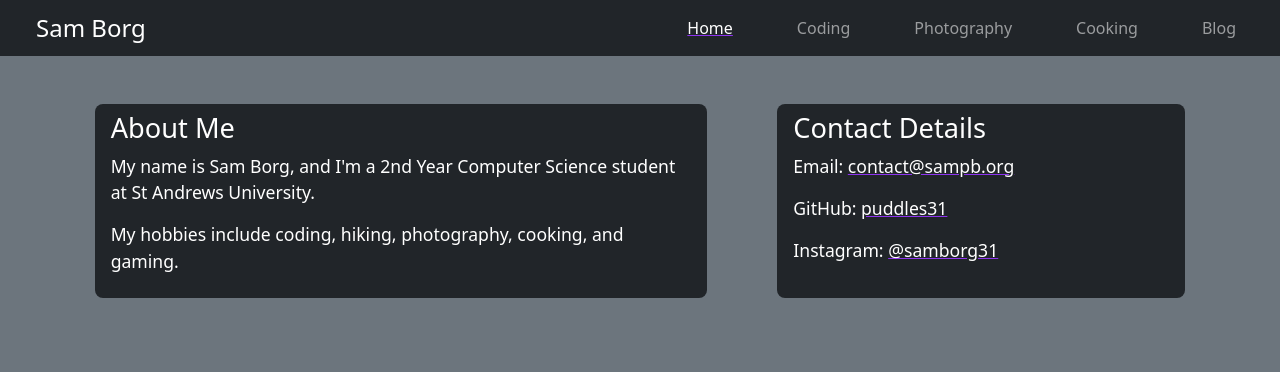
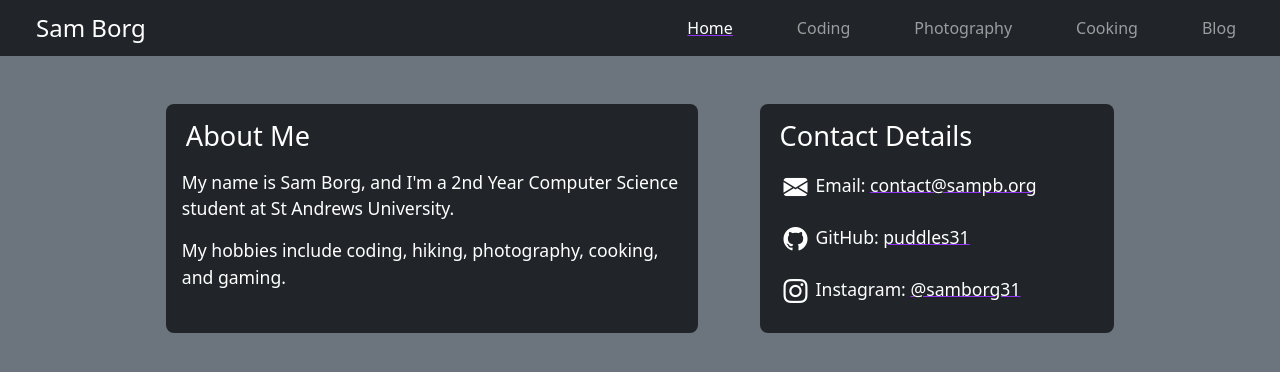
Before and after one commit to puddles31/sampb.org, a plain HTML site: page index.html in a window 1280 px wide. Drawn offline with nearby package versions, Linux system fonts and the light colour scheme.

Commit message:
Added icons for contact details

```diff
--- a/home.css
+++ b/home.css
@@ -19,6 +19,10 @@ p a:hover {
     color: #8D33EF;
 }
 
+p i {
+    font-size: 1.5rem;
+}
+
 .nav-link.active {
     text-decoration: underline;
     text-decoration-color: #8D33EF;
--- a/index.html
+++ b/index.html
@@ -6,6 +6,7 @@
         <title>Home | Sam Borg</title>
         <link href="home.css" rel="stylesheet">
         <link href="https://cdn.jsdelivr.net/npm/bootstrap@5.3.0-alpha1/dist/css/bootstrap.min.css" rel="stylesheet" integrity="sha384-GLhlTQ8iRABdZLl6O3oVMWSktQOp6b7In1Zl3/Jr59b6EGGoI1aFkw7cmDA6j6gD" crossorigin="anonymous">
+        <link rel="stylesheet" href="https://cdn.jsdelivr.net/npm/bootstrap-icons@1.10.3/font/bootstrap-icons.css">
     </head>
 
     <body class="bg-secondary">
@@ -41,17 +42,17 @@
         </nav>
 
         <div class="container-fluid">
-            <div class="row mx-3 my-5">
+            <div class="row mx-5 px-5 my-5">
                 <div class="col-6 container bg-dark text-white me-1 px-3 py-2 rounded-3">
-                    <h2>About Me</h2>
+                    <h2 class="py-2 ps-1">About Me</h2>
                     <p>My name is Sam Borg, and I'm a 2nd Year Computer Science student at St Andrews University.</p>
                     <p>My hobbies include coding, hiking, photography, cooking, and gaming.</p>
                 </div>
                 <div class="col-4 container bg-dark text-white px-3 py-2 rounded-3">
-                    <h2>Contact Details</h2>
-                    <p>Email: <a href="mailto: contact@sampb.org">contact@sampb.org</a></p>
-                    <p>GitHub: <a href="https://github.com/puddles31">puddles31</a></p>
-                    <p>Instagram: <a href="https://www.instagram.com/samborg31/">@samborg31</a></p>
+                    <h2 class="py-2 ps-1">Contact Details</h2>
+                    <p><i class="bi bi-envelope-fill px-2 align-middle"></i>Email: <a href="mailto: contact@sampb.org">contact@sampb.org</a></p>
+                    <p><i class="bi bi-github px-2 align-middle"></i>GitHub: <a href="https://github.com/puddles31">puddles31</a></p>
+                    <p><i class="bi bi-instagram px-2 align-middle"></i>Instagram: <a href="https://www.instagram.com/samborg31/">@samborg31</a></p>
                 </div>
             </div>
         </div>
```
